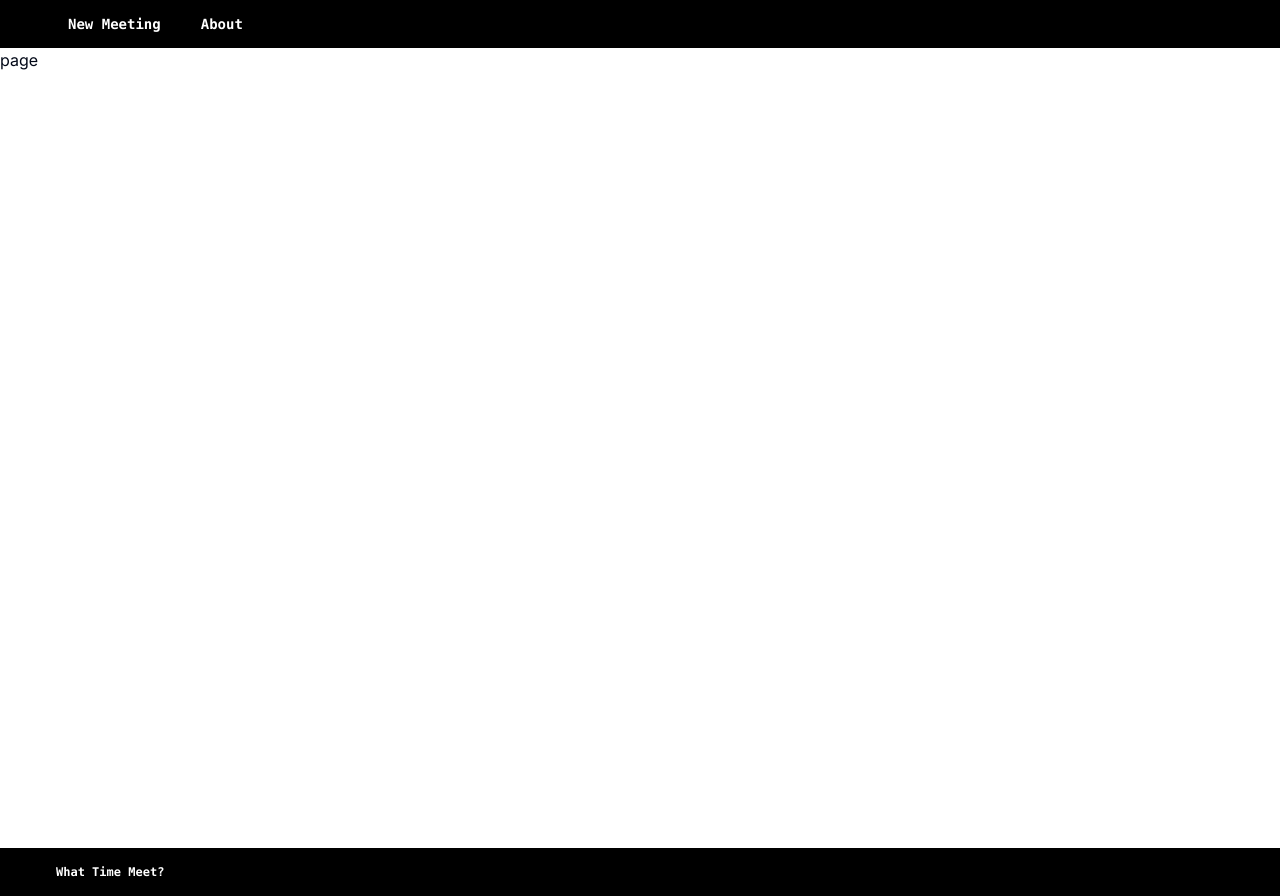
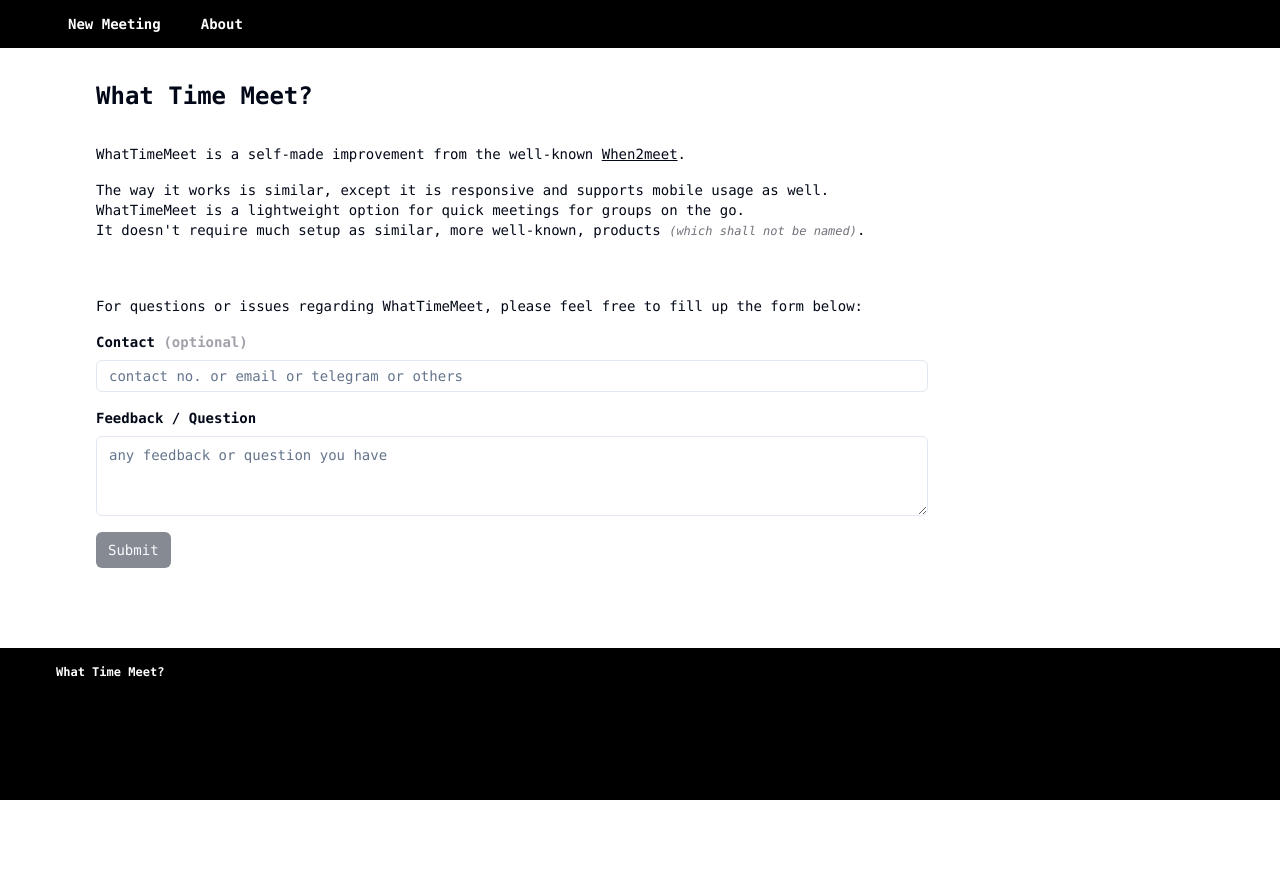
Before and after one commit to bentohset/whattimemeet, a Next.js app in the folder web/: page /about in a window 1280 px wide. After the commit the page ends 800 px from the top, so only its background shows below. Built offline with nearby package versions, Linux system fonts and the light colour scheme.

Commit message:
add about page

```diff
--- a/web/src/app/about/page.tsx
+++ b/web/src/app/about/page.tsx
@@ -1,7 +1,50 @@
+import Link from "next/link";
 import React from "react";
 
+import { FeedbackForm } from "@/features/login";
+
 const page = () => {
-  return <div>page</div>;
+  return (
+    <div className="md:px-24 p-8 max-w-5xl flex-col items-center justify-between font-mono text-sm lg:flex space-y-14">
+      <section className="flex flex-col w-full gap-y-8">
+        <h1 className="font-bold text-2xl">What Time Meet?</h1>
+        <div className="flex flex-col gap-y-4">
+          <p className="">
+            WhatTimeMeet is a self-made improvement from the well-known{" "}
+            <Link
+              href="https://www.when2meet.com"
+              target="__blank"
+              className="underline hover:text-blue-600"
+            >
+              When2meet
+            </Link>
+            .
+          </p>
+          <p>
+            The way it works is similar, except it is responsive and supports
+            mobile usage as well.
+            <br />
+            WhatTimeMeet is a lightweight option for quick meetings for groups
+            on the go.
+            <br />
+            It doesn&apos;t require much setup as similar, more well-known,
+            products{" "}
+            <span className="text-xs text-zinc-500 italic">
+              (which shall not be named)
+            </span>
+            .
+          </p>
+        </div>
+      </section>
+      <section className="flex flex-col w-full gap-y-4">
+        <p>
+          For questions or issues regarding WhatTimeMeet, please feel free to
+          fill up the form below:
+        </p>
+        <FeedbackForm />
+      </section>
+    </div>
+  );
 };
 
 export default page;
--- a/web/src/app/layout.tsx
+++ b/web/src/app/layout.tsx
@@ -20,9 +20,11 @@ export default function RootLayout({
   return (
     <html lang="en">
       <body className={inter.className}>
-        <Navbar />
-        <div className="min-h-screen">{children}</div>
-        <Footer />
+        <div className="min-h-screen bg-black">
+          <Navbar />
+          <div className="bg-white min-h-[600px]">{children}</div>
+          <Footer />
+        </div>
       </body>
     </html>
   );
--- a/web/src/components/ui/form.tsx
+++ b/web/src/components/ui/form.tsx
@@ -1,3 +1,5 @@
+"use client";
+
 import * as React from "react";
 import type { ControllerProps, FieldPath, FieldValues } from "react-hook-form";
 import { Controller, FormProvider, useFormContext } from "react-hook-form";
--- /dev/null
+++ b/web/src/features/login/components/FeedbackForm.tsx
@@ -0,0 +1,89 @@
+"use client";
+
+import React from "react";
+import { useForm } from "react-hook-form";
+import type * as z from "zod";
+
+import { zodResolver } from "@hookform/resolvers/zod";
+
+import { Button } from "@/components/ui/button";
+import {
+  Form,
+  FormControl,
+  FormField,
+  FormItem,
+  FormLabel,
+} from "@/components/ui/form";
+import { Input } from "@/components/ui/input";
+import { Textarea } from "@/components/ui/textarea";
+
+import { feedbackSchema } from "../types/feedback.schema";
+
+export const FeedbackForm = () => {
+  const form = useForm<z.infer<typeof feedbackSchema>>({
+    resolver: zodResolver(feedbackSchema),
+    defaultValues: {
+      contact: "",
+      feedback: "",
+    },
+  });
+
+  function onSubmit(values: z.infer<typeof feedbackSchema>) {
+    console.log(values);
+  }
+
+  return (
+    <Form {...form}>
+      <form
+        onSubmit={form.handleSubmit(onSubmit)}
+        className="flex flex-col items-start gap-y-4"
+      >
+        <FormField
+          control={form.control}
+          name="contact"
+          render={({ field }) => (
+            <FormItem className="w-full">
+              <FormLabel className=" font-semibold">
+                Contact <span className=" text-zinc-400">(optional)</span>
+              </FormLabel>
+              <FormControl className="w-full">
+                <Input
+                  placeholder="contact no. or email or telegram or others"
+                  {...field}
+                  className="h-8"
+                />
+              </FormControl>
+            </FormItem>
+          )}
+        />
+
+        <FormField
+          control={form.control}
+          name="feedback"
+          render={({ field }) => (
+            <FormItem className="w-full">
+              <FormLabel className=" font-semibold">
+                Feedback / Question
+              </FormLabel>
+              <FormControl className="w-full">
+                <Textarea
+                  placeholder="any feedback or question you have"
+                  {...field}
+                />
+              </FormControl>
+            </FormItem>
+          )}
+        />
+
+        <Button
+          type="submit"
+          size="sm"
+          className="text-sm"
+          disabled={!form.formState.isDirty}
+        >
+          Submit
+        </Button>
+      </form>
+    </Form>
+  );
+};
--- a/web/src/features/login/index.ts
+++ b/web/src/features/login/index.ts
@@ -1 +1,2 @@
+export * from "./components/FeedbackForm";
 export * from "./components/LoginForm";
--- /dev/null
+++ b/web/src/features/login/types/feedback.schema.ts
@@ -0,0 +1,6 @@
+import { z } from "zod";
+
+export const feedbackSchema = z.object({
+  contact: z.string().optional(),
+  feedback: z.string().optional(),
+});
--- a/web/src/features/navigation/components/Navbar.tsx
+++ b/web/src/features/navigation/components/Navbar.tsx
@@ -13,7 +13,7 @@ const navigation = [
 export function Navbar() {
   const path = usePathname();
   return (
-    <nav className="bg-black sticky top-0 z-30 backdrop-blur-md w-full font-mono">
+    <nav className="bg-black w-full font-mono">
       <div className="mx-auto max-w-7xl px-2 sm:px-6 lg:px-8 w-full">
         <div className="relative flex h-12 items-center justify-between">
           {/* desktop menu button */}
```
